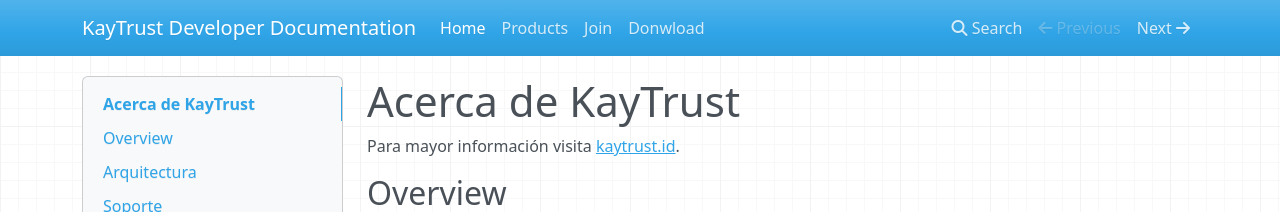
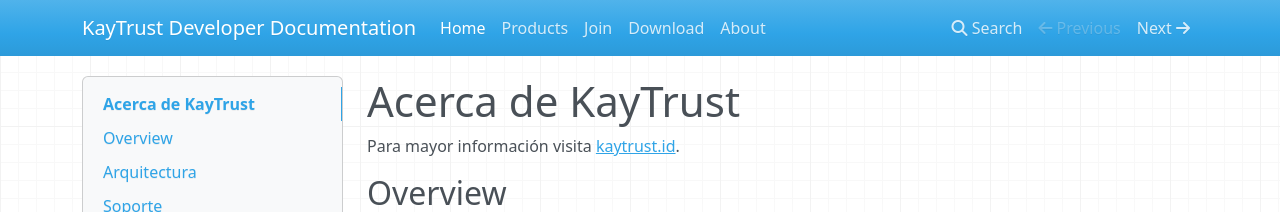
Before and after one commit to KayTrust/kaytrust.github.io, an MkDocs documentation site: the page built from docs/index.md, in a window 1280 px wide. Shown: the top 212 px of the page. Built offline with MkDocs 1.6.1, drawn with Linux system fonts in a browser that asks for light colours; nearby versions of some CDN libraries.

Commit message:
Reference "About" section

```diff
--- a/mkdocs.yml
+++ b/mkdocs.yml
@@ -3,4 +3,5 @@
     - Home: index.md
     - Products: products.md
     - Join: join.md
-    - Donwload: download.md
+    - Download: download.md
+    - About: about.md
```
